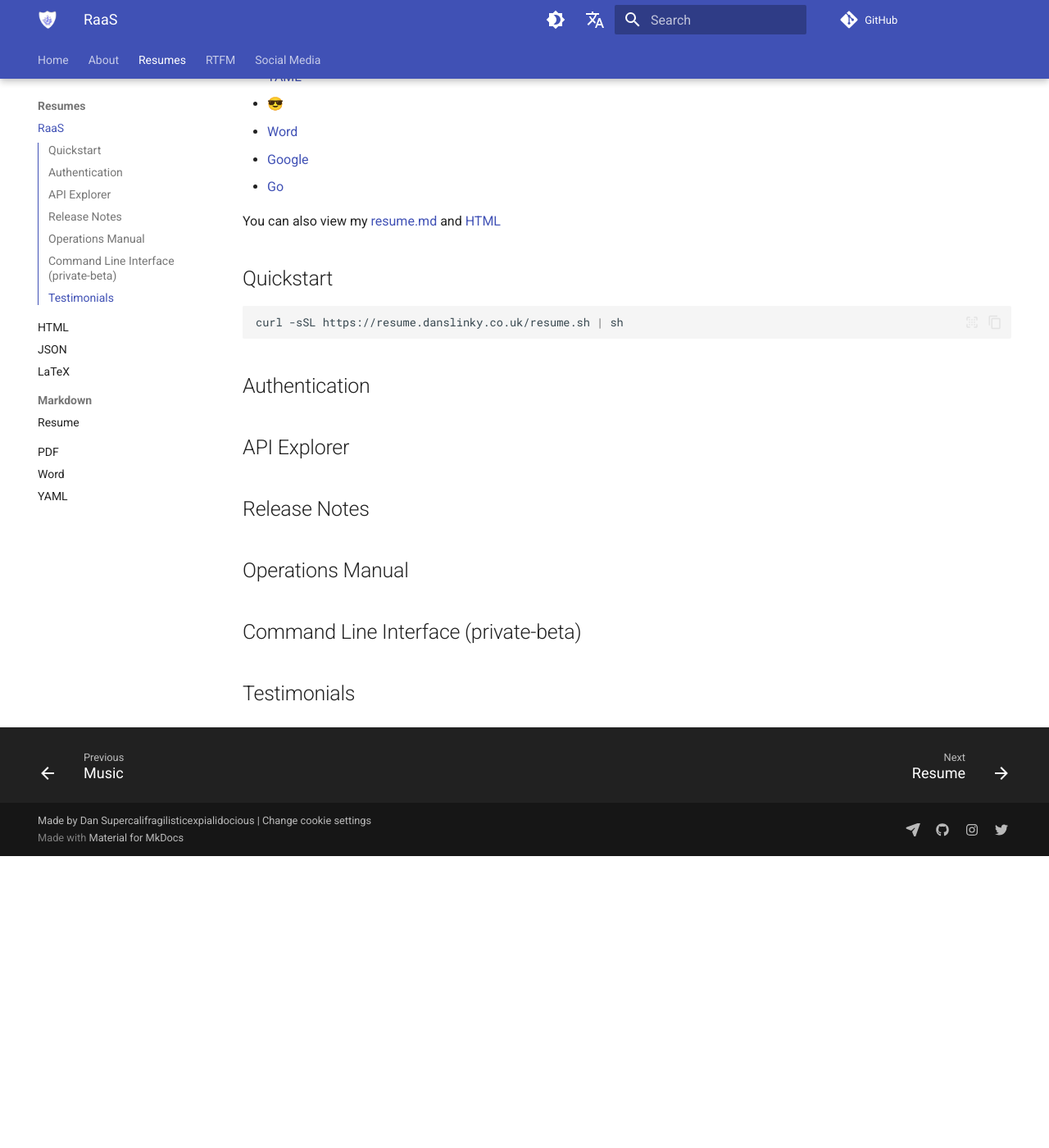
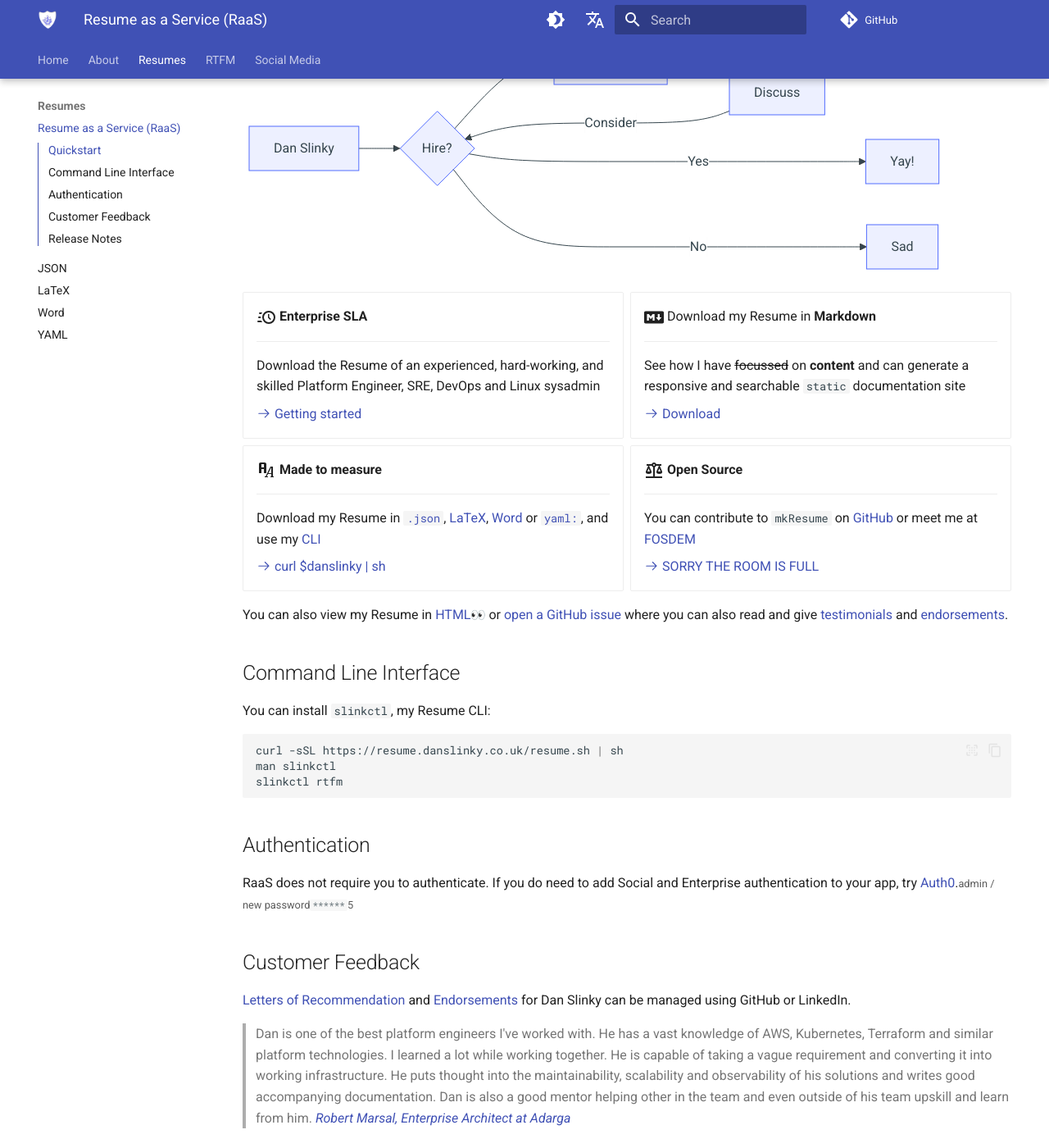
Before and after one commit to danslinky/danslinky.co.uk, an MkDocs documentation site: the page built from docs/resumes/index.md, in a window 1280 px wide and 1400 px high, scrolled down 657 px. Shown: the whole window at 82% size. Built offline with MkDocs 1.6.1 and Material for MkDocs 9.7.7, drawn with Linux system fonts in a browser that asks for light colours; emoji names are drawn with the system emoji font; plug-ins that fetch from the network failed and are left out; comment, search, counter and statistics services are not loaded; before the commit the page ends 1701 px from its top, so only the background shows below that; some of the changed text lies outside the part shown.

````diff
--- a/docs/resumes/index.md
+++ b/docs/resumes/index.md
@@ -1,6 +1,21 @@
-# RaaS
+# Resume as a Service (RaaS)
 
-``` mermaid
+!!! note "#opentowork"
+
+    I'm actively seeking a new <large><b>remote</b></large> or <small>hybrid</small> role, with the possibility of relocation if the opportunity offers breathtaking mountain views and a stellar canteen. I'm currently rooted in the ~~EU~~:flag_gb::fire:, where my [home office](https://github.com/danslinky/danslinky.co.uk/issues/2) exudes professionalism, contrasting with the casual flair of my [social media](/about) presence.
+
+Welcome to my RaaS! <small>~~RAaS~~ ~~rAAS~~ ~~rAPI~~</small> :eyes:
+
+<div class="grid cards" markdown>
+- Demonstrating :fontawesome-brands-html5: __HTML__ with a structured Resume
+- Abusing :fontawesome-brands-js: __JavaScript__ with an interactive Resume
+- Showcasing :fontawesome-brands-css3: __CSS__ with a pretty Resume
+- Celebrating :fontawesome-brands-internet-explorer: __Internet Explorer__ ... huh?
+</div>
+
+## Quickstart
+
+```mermaid
 graph LR
   A[Dan Slinky] --> B{Hire?};
   B -->|Maybe| C[Investigate];
@@ -10,27 +25,70 @@
   B ---->|No| F[Sad];
 ```
 
-This is my Resume as a Service (RaaS) where you can download my Resume. My Resume is available in:
+<div class="grid cards" markdown>
 
-- [PDF](https://resume.danslinky.co.uk/latex)
-- [JSON](https://resume.danslinky.co.uk/json)
-- [YAML](https://resume.danslinky.co.uk/yaml)
-- [😎](https://resume.danslinky.co.uk/emoji)
-- [Word](https://resume.danslinky.co.uk/yaml)
-- [Google](https://resume.danslinky.co.uk/yaml)
-- [Go](https://resume.danslinky.co.uk/go)
+-   :material-clock-fast:{ .lg .middle } __Enterprise SLA__
 
-You can also view my [resume.md](markdown) and [HTML](https://rtfm.danslinky.co.uk/resumes/markdown)
+    ---
 
-## Quickstart
+    Download the Resume of an experienced, hard-working, and skilled Platform Engineer, SRE, DevOps and Linux sysadmin
+
+    [:octicons-arrow-right-24: Getting started](#)
+
+-   :fontawesome-brands-markdown:{ .lg .middle } Download my Resume in __Markdown__
+
+    ---
+
+    See how I have ~~focussed~~ on __content__ and can generate a responsive and searchable `static` documentation site
+
+    [:octicons-arrow-right-24: Download](/resumes/markdown)
+
+-   :material-format-font:{ .lg .middle } __Made to measure__
+
+    ---
+
+    Download my Resume in [`.json`](json.md), [LaTeX](resume.pdf), [Word](resume.docx) or [`yaml:`](yaml.md), and use my [CLI](#command-line-interface)
+
+    [:octicons-arrow-right-24: curl $danslinky | sh](#)
+
+-   :material-scale-balance:{ .lg .middle } __Open Source__
+
+    ---
+
+    You can contribute to `mkResume` on [GitHub](https://github.com/danslinky) or
+    meet me at [FOSDEM](https://fosdem.org/)
+
+    [:octicons-arrow-right-24: SORRY THE ROOM IS FULL](#)
+
+</div>
+
+You can also view my Resume in [HTML](https://rtfm.danslinky.co.uk/resumes/markdown):eyes: or [open a GitHub issue](https://github.com/danslinky/danslinky.co.uk/issues/new/choose) where you can also read and give [testimonials](#testimonials) and [endorsements](#testimonials).
+
+## Command Line Interface
+
+You can install `slinkctl`, my Resume CLI:
 
 ```sh
 curl -sSL https://resume.danslinky.co.uk/resume.sh | sh
+man slinkctl
+slinkctl rtfm
 ```
 
 ## Authentication
-## API Explorer
+
+RaaS does not require you to authenticate. If you do need to add Social and Enterprise authentication to your app, try [Auth0](/rtfm/security/sso.html).<small>admin / new password`******`5</small>
+
+## Customer Feedback
+
+[Letters of Recommendation](https://github.com/danslinky/danslinky.co.uk/issues/new/choose) and [Endorsements](https://linkedin.com/in/danslinky) for Dan Slinky can be managed using GitHub or LinkedIn.
+
+<blockquote>
+Dan is one of the best platform engineers I've worked with. He has a vast knowledge of AWS, Kubernetes, Terraform and similar platform technologies. I learned a lot while working together. He is capable of taking a vague requirement and converting it into working infrastructure. He puts thought into the maintainability, scalability and observability of his solutions and writes good accompanying documentation. Dan is also a good mentor helping other in the team and even outside of his team upskill and learn from him.
+<cite>
+<a href="https://www.linkedin.com/in/robertmarsal/" target="_blank">Robert Marsal, Enterprise Architect at Adarga</a>
+</cite>
+</blockquote>
+
 ## Release Notes
-## Operations Manual
-## Command Line Interface (private-beta)
-## Testimonials
+
+It's a work in prod-gres.
--- a/mkdocs.yml
+++ b/mkdocs.yml
@@ -3,8 +3,10 @@
 site_url: https://rtfm.danslinky.co.uk
 repo_url: https://github.com/danslinky/danslinky.co.uk
 copyright: >
-  Made by Dan Supercalifragilisticexpialidocious |
-  <a href="#__consent">Change cookie settings</a>
+  &copy;&reg;🄰🄿&trade; Daniel Supercalifragilisticexpialidocious 2024 |
+  <a href="#__consent">Change cookie settings</a> |
+  Login | Lock Screen |
+  <a href="/status">Status Page</a>
 # language: en
 extra_css:
 # - extra_css/slinky.css
@@ -12,7 +14,7 @@
 
 extra_javascript:
 - extra_js/linkedin-profile.js
-- extra_js/rtfm-evil.js
+# - extra_js/rtfm-evil.js
 
 nav:
   - Home: index.md
@@ -22,14 +24,10 @@
     - Music: about/choons.md
   - Resumes:
     - resumes/index.md
-    - HTML: https://resume.danslinky.co.uk/html
-    - JSON: https://resume.danslinky.co.uk/json
-    - LaTeX: https://resume.danslinky.co.uk/latex
-    - Markdown:
-      - resumes/markdown/index.md
-    - PDF: https://resume.danslinky.co.uk/pdf
-    - Word: https://resume.danslinky.co.uk/word
-    - YAML: https://resume.danslinky.co.uk/yaml
+    - JSON: resumes/json.md
+    - LaTeX: resumes/resume.pdf
+    - Word: resumes/resume.docx
+    - YAML: resumes/yaml.md
   - RTFM:
     - rtfm/index.md
     - Cloud:
@@ -173,26 +171,36 @@
   - offline
 
 markdown_extensions:
+  - admonition # squidfunk/mkdocs-material/reference/admonitions
+  - pymdownx.details
+  - pymdownx.tilde # ~~strikethrough~~ and ++underline++
   - def_list
   - attr_list
   - md_in_html
+  # emojis and images
+  - pymdownx.emoji:
+      emoji_index: !!python/name:material.extensions.emoji.twemoji
+      emoji_generator: !!python/name:material.extensions.emoji.to_svg
+  # code highlighting
+  - codehilite:
+      linenums: true
+  - pymdownx.highlight:
+      anchor_linenums: true
+      line_spans: __span
+      pygments_lang_class: true
+  - pymdownx.inlinehilite
+  - pymdownx.snippets # include code snippets from files
+  - pymdownx.superfences
+  # diagrams
   - pymdownx.superfences:
       custom_fences:
         - name: mermaid
           class: mermaid
           format: !!python/name:pymdownx.superfences.fence_code_format
-  - pymdownx.emoji:
-      emoji_index: !!python/name:material.extensions.emoji.twemoji
-      emoji_generator: !!python/name:material.extensions.emoji.to_svg
-  - pymdownx.highlight:
-      anchor_linenums: true
-      line_spans: __span
-      pygments_lang_class: true
-  - pymdownx.inlinehilite
-  - pymdownx.snippets
-  - pymdownx.superfences
+  # lists
   - pymdownx.tasklist:
       custom_checkbox: true
+  # tabs
   - pymdownx.tabbed:
       alternate_style: true
 
````
Also changed, not shown: docs/resumes/json.md (added, +83 -0 lines), docs/resumes/resume.json (added, +50 -0 lines), docs/resumes/yaml.md (added, +8 -0 lines), docs/rtfm/cloud/statuscake.md (+12 -3 lines), docs/rtfm/index.md (+62 -29 lines), docs/social/linkedin.md (added, +13 -0 lines), docs/status/index.md (added, +38 -0 lines), 1 other file.
